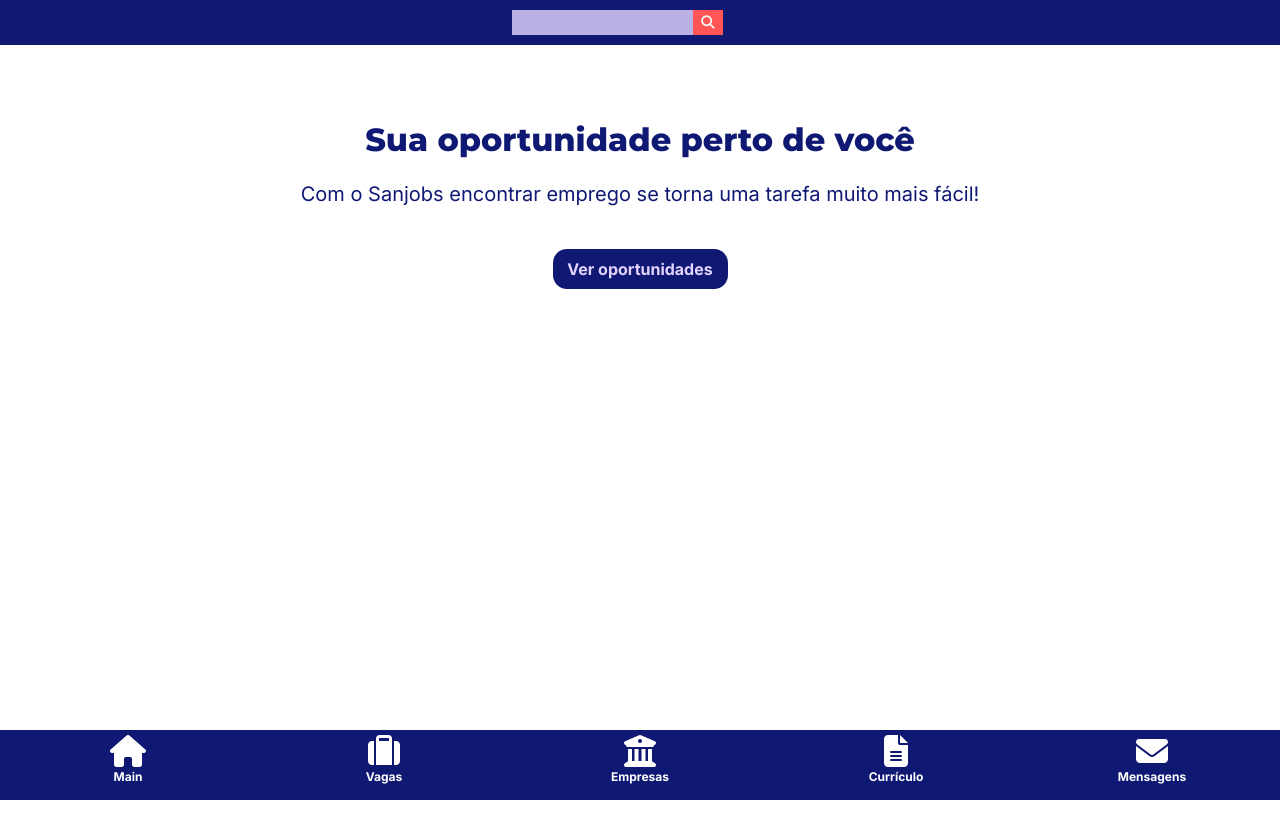
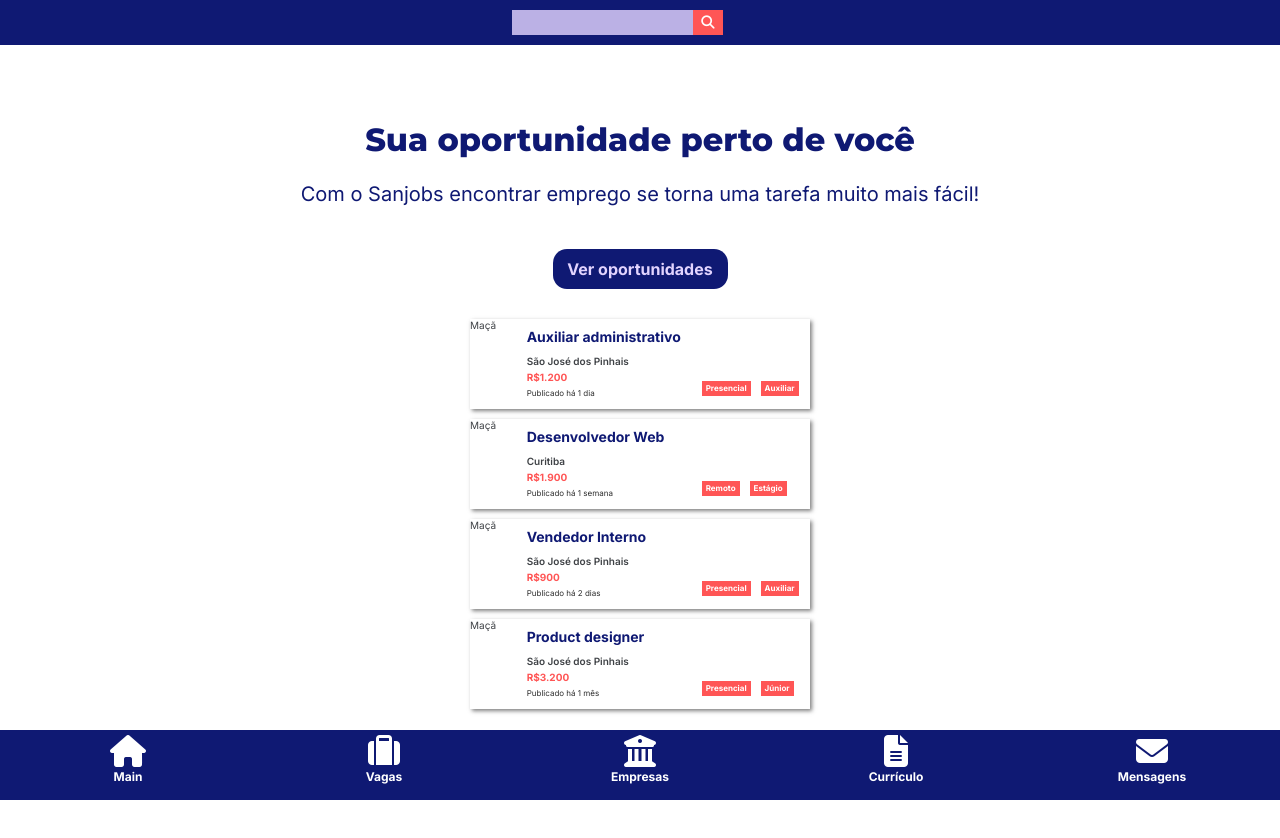
Before and after one commit to LuizLLPz/sanjobs, a Vue app in the folder sanjobs_frontend/: page / in a window 1280 px wide. Shown: the top 838 px of the page. Before the commit the page ends 800 px from the top, so only its background shows below. Built offline with nearby package versions, Linux system fonts and the light colour scheme.

Commit message:
Adicionando cards exemplos de job, e testando com dados definidos

```diff
--- a/sanjobs_frontend/public/index.html
+++ b/sanjobs_frontend/public/index.html
@@ -3,10 +3,10 @@
   <head>
     <meta charset="utf-8">
     <meta http-equiv="X-UA-Compatible" content="IE=edge">
-    <meta name="viewport" content="width=device-width,initial-scale=1.0">
+      <meta name="viewport" content="height=device-height, width=device-width, initial-scale=1.0, minimum-scale=1.0, maximum-scale=1.0, user-scalable=no, target-densitydpi=device-dpi">
       <link rel="stylesheet" href="https://cdnjs.cloudflare.com/ajax/libs/font-awesome/6.2.0/css/all.min.css">
       <link rel="icon" href="<%= BASE_URL %>favicon.ico">
-    <title><%= htmlWebpackPlugin.options.title %></title>
+    <title>Sanjobs - Empregos</title>
   </head>
   <body>
     <noscript>
--- a/sanjobs_frontend/src/App.vue
+++ b/sanjobs_frontend/src/App.vue
@@ -10,17 +10,63 @@
       Ver oportunidades
     </button>
   </div>
+  <div class="job_container">
+    <JobCard v-for="job of jobs" v-bind:job="job" v-bind:key="job"/>
+  </div>
+  <div class="footer">
+
+  </div>
+
 </template>
 
  <script>
 import NavBar from './components/layout/NavBar.vue'
 import MainHeading from "@/components/typography/MainHeading";
+import JobCard from "@/components/jobs/JobCard";
 
 export default {
   name: 'App',
+  data() {
+    return {
+    jobs: [{
+      title: 'Auxiliar administrativo',
+      wage: 'R$1.200',
+      publishedAt: 'Publicado há 1 dia',
+      city: 'São José dos Pinhais',
+      company: 'Maçã',
+      modality: 'Presencial',
+      seniority: 'Auxiliar'
+    }, {
+      title: 'Desenvolvedor Web',
+      wage: 'R$1.900',
+      publishedAt: 'Publicado há 1 semana',
+      city: 'Curitiba',
+      company: 'Maçã',
+      modality: 'Remoto',
+      seniority: 'Estágio'
+    }, {
+      title: 'Vendedor Interno',
+      wage: 'R$900',
+      publishedAt: 'Publicado há 2 dias',
+      city: 'São José dos Pinhais',
+      company: 'Maçã',
+      modality: 'Presencial',
+      seniority: 'Auxiliar'
+    }, {
+      title: 'Product designer',
+      wage: 'R$3.200',
+      publishedAt: 'Publicado há 1 mês',
+      city: 'São José dos Pinhais',
+      company: 'Maçã',
+      modality: 'Presencial',
+      seniority: 'Júnior'
+    }]
+    }
+  },
   components: {
     NavBar,
-    MainHeading
+    MainHeading,
+    JobCard
   }
 }
 </script>
@@ -67,5 +113,13 @@
   border-radius: 14px;
 }
 
+.footer { height: 200px; }
+
+.job_container {
+  display: flex;
+  flex-direction: column;
+  align-items: center;
+  gap: 10px;
+}
 
 </style>
--- a/sanjobs_frontend/src/components/form/SearchMain.vue
+++ b/sanjobs_frontend/src/components/form/SearchMain.vue
@@ -25,9 +25,12 @@
   height: 25px;
   border: 0;
 }
+
+
 .search_form {
   width: 240px;
 }
+
 
 .search_form__text {
   background-color: var(--color-form);
--- a/sanjobs_frontend/src/components/jobs/JobCard.vue
+++ b/sanjobs_frontend/src/components/jobs/JobCard.vue
@@ -1,2 +1,119 @@
+<template>
+  <div class="job_card">
 
-vbase
+    <div class="job_card__company">
+      <div class="job_company__logo"></div>
+      <div class="job_company__name">
+        {{ job.company }}
+      </div>
+    </div>
+
+    <div class="job_card__main">
+      <h1 class="job_card__title">
+        {{ job.title }}
+      </h1>
+      <div class="job_main__city">
+        {{ job.city }}
+      </div>
+      <div class="job_main__wage">
+        {{ job.wage }}
+      </div>
+      <div class="job_main__published">
+        {{ job.publishedAt }}
+      </div>
+    </div>
+
+    <div class="job_card__secondary">
+      <div class="job_card__tag" v-if="job.modality">
+        {{ job.modality }}
+      </div>
+      <div class="job_card__tag" v-if="job.seniority">
+        {{ job.seniority }}
+      </div>
+    </div>
+
+  </div>
+</template>
+
+<script>
+export default {
+  props: {
+    job: {}
+  }
+}
+</script>
+
+<style scoped>
+
+.job_card { display: grid; }
+
+
+.job_card {
+  width: 340px;
+  height: 90px;
+  grid-template-columns: 1fr 3fr 2fr;
+  box-shadow: 2px 2px 4px rgba(0, 0, 0, 0.5);
+}
+
+
+.job_card__company {
+  max-height: 100%;
+  grid-template-rows: 4fr 2fr;
+}
+
+.job_company__name {
+  color: #3F4246;
+  font: normal normal normal 10px Inter;
+}
+
+
+.job_card__main {
+  max-height: 100%;
+}
+
+
+.job_card__secondary { display: flex; }
+
+
+.job_card__title {
+  color: var(--color-primary);
+  font: normal normal bold 14px Inter;
+}
+
+
+.job_main__city {
+  margin: 4px 0;
+  color: #3F4246;
+  font: normal normal 600 10px Inter;
+}
+
+
+.job_main__wage {
+  color: var(--color-highlight);
+  font: normal normal bold 10px Inter;
+}
+
+
+.job_main__published {
+  margin-top: 5px;
+  color: #2C2C2C;
+  font: normal normal 400 8px Inter;
+}
+
+
+.job_card__secondary { padding-top: 50%; }
+
+
+.job_card__tag {
+  display: flex;
+  padding: 0 4px;
+  height: 15px;
+  justify-content: center;
+  align-items: center;
+  margin: 5px;
+  color: var(--color-secondary);
+  font: normal normal bold 8px Inter;
+  background-color: var(--color-highlight);
+}
+
+</style>
--- a/sanjobs_frontend/src/components/layout/NavBar.vue
+++ b/sanjobs_frontend/src/components/layout/NavBar.vue
@@ -18,9 +18,6 @@
 import SearchMain from "@/components/form/SearchMain";
 export default {
   name: 'NavBar',
-  props: {
-
-  },
   methods: {
 
   },
@@ -56,7 +53,7 @@
   display: grid;
   padding-top: 5px;
   grid-template-columns: 1fr 1fr 1fr 1fr 1fr;
-  position: absolute;
+  position: fixed;
   height: 65px;
   width: 100%;
   bottom: 0;
```
